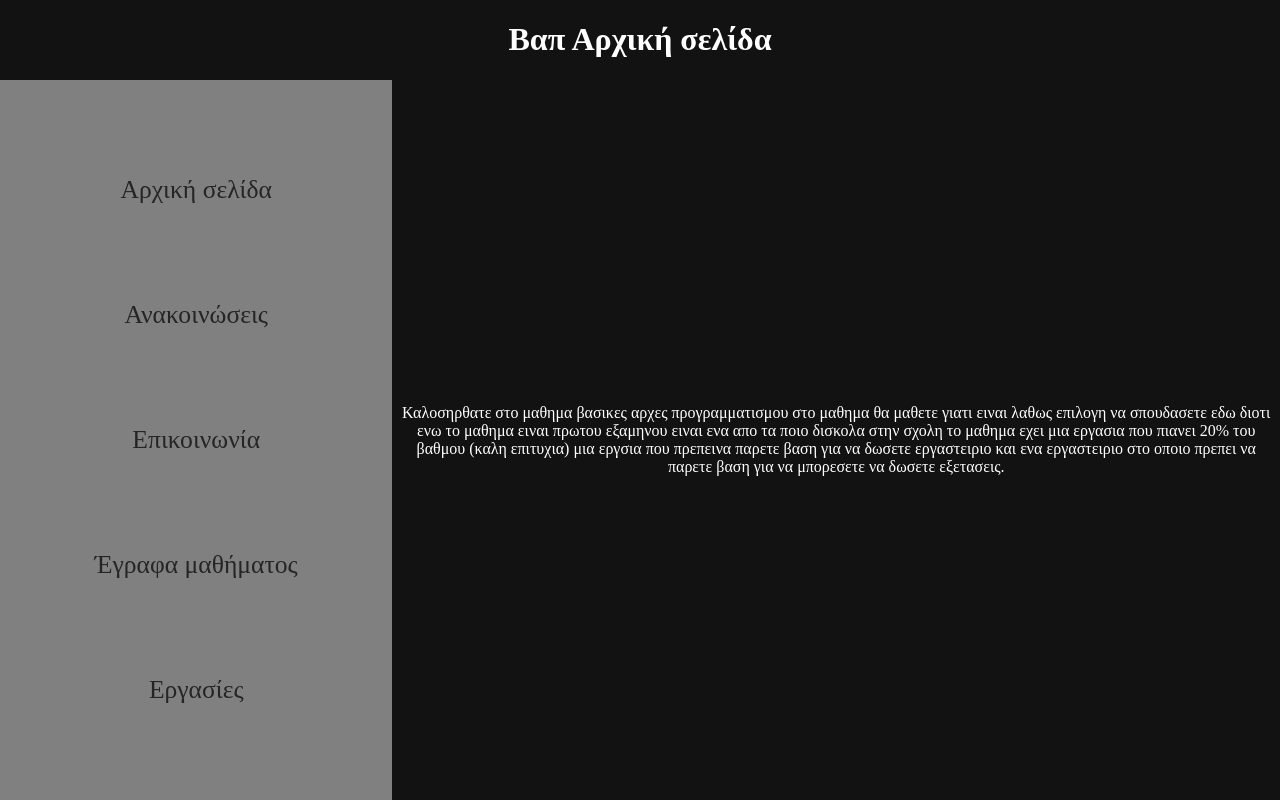
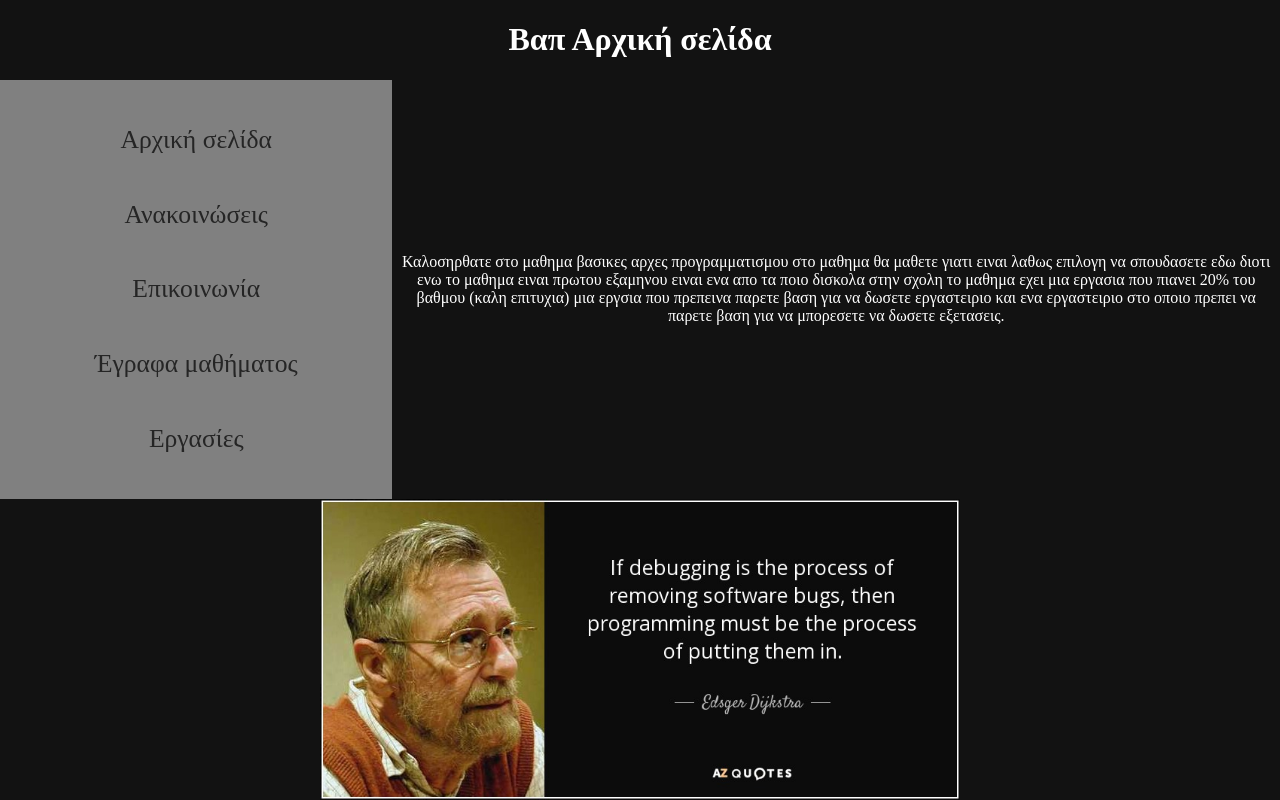
Before and after one commit to jimkalis16/HTML, a PHP site: page / in a window 1280 px wide. Run offline with PHP 8.4, Linux system fonts and the light colour scheme.

Commit message:
added the img

```diff
--- a/index.css
+++ b/index.css
@@ -21,6 +21,7 @@ h1{
   display:flex;
   flex-direction: row;
 	align-items:center;
+  justify-contnet:center;
   width:100%;
 	height:100%;
 }
@@ -33,15 +34,23 @@ h1{
   background-color:grey;
   width:100%;
   height:100%;
+  margin-top: auto;
+  margin-bottom: auto;
 }
 
 .chose{
   color:#252525;
   font-size:2vw;
   text-decoration:none;
+  text-align: center;
 }
 
 .info{
   color:white;
 	text-align:center;
 }
+#meme{
+  margin-left: auto;
+  margin-right: auto;
+  width: 50%;
+}
--- a/index.html
+++ b/index.html
@@ -28,8 +28,8 @@
         εργαστειριο και ενα εργαστειριο στο οποιο πρεπει να παρετε βαση για να μπορεσετε να δωσετε εξετασεις.
       </p>
     </div>
+    <img id="meme" src="meme.jpg"></img>
   </div>
-
 </body>
 
 </html>
```
Also changed, not shown: meme.jpg (added).
